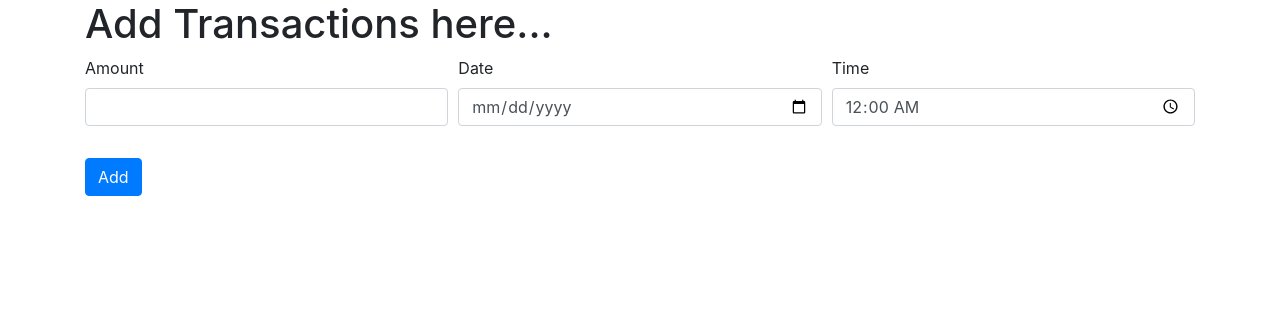
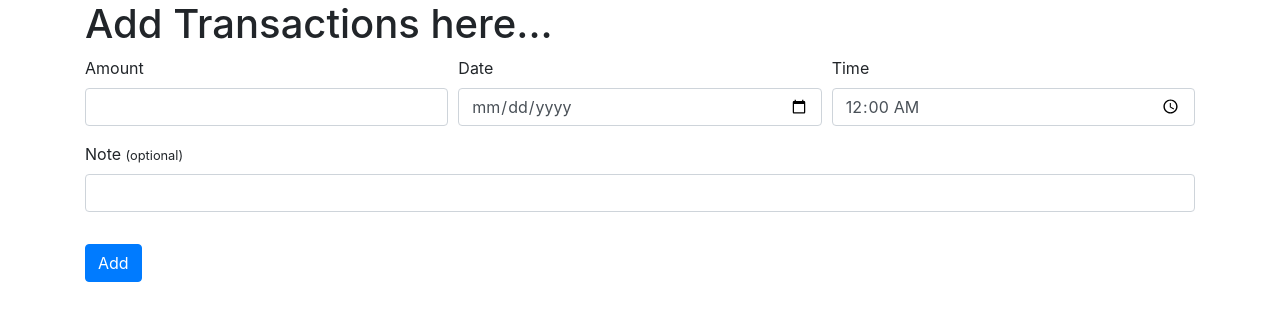
Before and after one commit to bitstorm-tech/money-nexus-django, a Django app: template money_planner_app/templates/money_planner_app/transactions.html in a window 1280 px wide. Shown: the part 59-380 px from the top of the page. Run offline with Django 3.2, Linux system fonts and the light colour scheme; the template is opened without the code that fills it, so the values that code supplies are empty; some libraries are stand-ins or nearby versions.

Commit message:
Add note field to transaction

```diff
--- a/money_planner_app/models/transaction.py
+++ b/money_planner_app/models/transaction.py
@@ -5,5 +5,5 @@ class Transaction(models.Model):
     date = models.DateField()
     time = models.TimeField()
     amount = models.DecimalField(max_digits=10, decimal_places=2)
-    description = models.TextField(null=True)
+    note = models.TextField(null=True)
     tags = models.ManyToManyField("Tag")
--- a/money_planner_app/templates/money_planner_app/tags.html
+++ b/money_planner_app/templates/money_planner_app/tags.html
@@ -9,9 +9,8 @@
                 <input type="text" class="form-control" id="name" name="name" value="{{ name }}">
             </div>
             <div class="form-group">
-                <label for="description">Description</label>
+                <label for="description">Description <small>(optional)</small></label>
                 <textarea name="description" id="description" class="form-control" rows="5">{{ description }}</textarea>
-                <small>Optional</small>
             </div>
             <button class="btn btn-primary" type="submit">Save</button>
         </form>
--- a/money_planner_app/templates/money_planner_app/transactions.html
+++ b/money_planner_app/templates/money_planner_app/transactions.html
@@ -8,14 +8,6 @@
                     <label for="amount">Amount</label>
                     <input type="number" step=".01" class="form-control" id="amount" name="amount">
                 </div>
-			<!-- <div class="form-group col-3">
-                    <label for="tag">Tag</label>
-                    <select class="form-control" id="tag" name="tag">
-                        {% for tag in tags %}
-                            <option>{{ tag.name }}</option>
-                        {% endfor %}
-                    </select>
-                </div> -->
                 <div class="form-group col-4">
                     <label for="date">Date</label>
                     <input type="date" class="form-control" id="date" name="date" value="{{ now }}">
@@ -27,9 +19,16 @@
             </div>
             <div class="form-row">
                 <div class="form-group col-12">
+                    <label for="note">Note <small>(optional)</small></label>
+                    <input type="text" class="form-control" id="note" name="note">
+                </div>
+            </div>
+            <div class="form-row">
+                <div class="form-group col-12">
                     {% for tag in tags %}
                         <div class="form-check form-check-inline">
-					<input class="form-check-input" type="checkbox" id="checkbox-{{ forloop.counter }}" value="option1" name="">
+                            <input class="form-check-input" type="checkbox" id="checkbox-{{ forloop.counter }}"
+                                   value="option1" name="">
                             <label class="form-check-label" for="checkbox-{{ forloop.counter }}">{{ tag.name }}</label>
                         </div>
                     {% endfor %}
```
Also changed, not shown: money_planner_app/migrations/0001_initial.py. Lines whose indentation alone changed are shown as unchanged.
